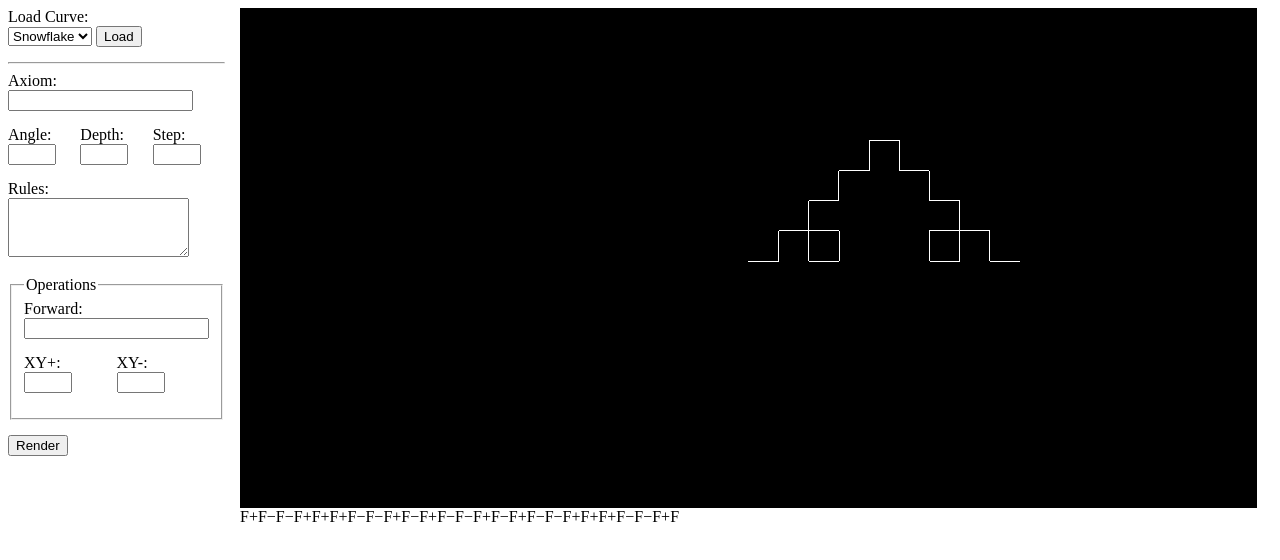
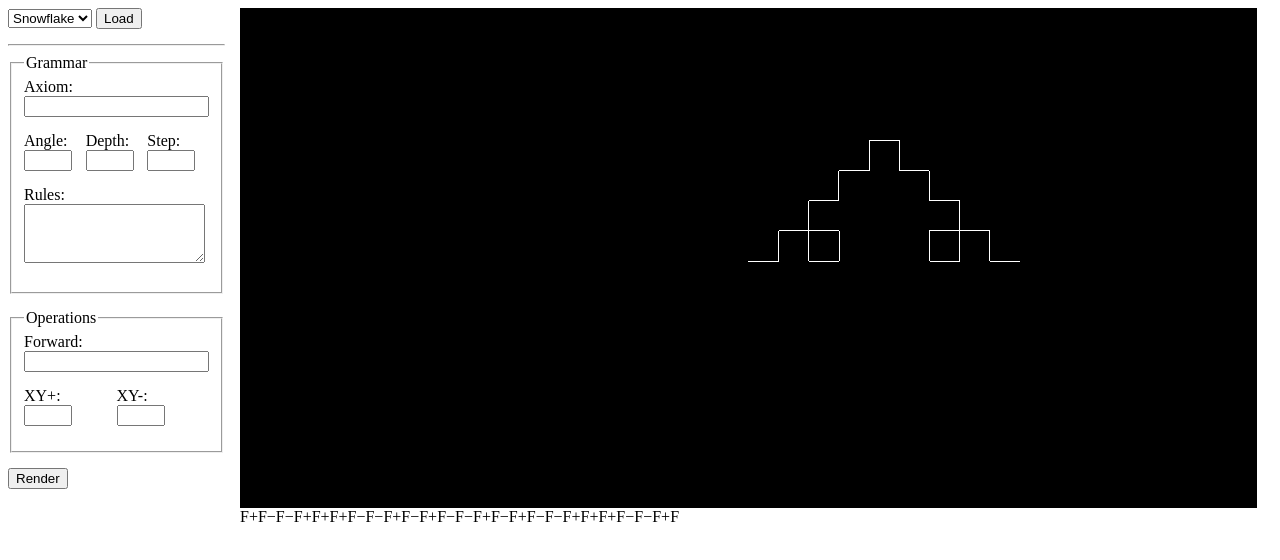
Before and after one commit to marshcode/lsystem, a plain HTML site: page src/index.html in a window 1280 px wide. Drawn offline with nearby package versions, Linux system fonts and the light colour scheme.

Commit message:
more layout stuff

```diff
--- a/src/index.html
+++ b/src/index.html
@@ -17,14 +17,14 @@
         <div id="controls">
             <div id="chooser">
                 <label>
-                    Load Curve: </br>
                     <select id="chooser_select"></select>
                     <input id="chooser_button" type="button" value="Load">
                 </label>
             </div>
 
             <hr />
-
+            <fieldset>
+                <legend>Grammar</legend>
                 <label>
                     Axiom: <input id="axiom" type="text">
                 </label>
@@ -44,7 +44,7 @@
                 <label>
                     Rules: <textarea></textarea>
                 </label>
-
+            </fieldset>
             <fieldset>
                 <legend>Operations</legend>
                 <label>
```
Lines whose indentation alone changed are shown as unchanged.
